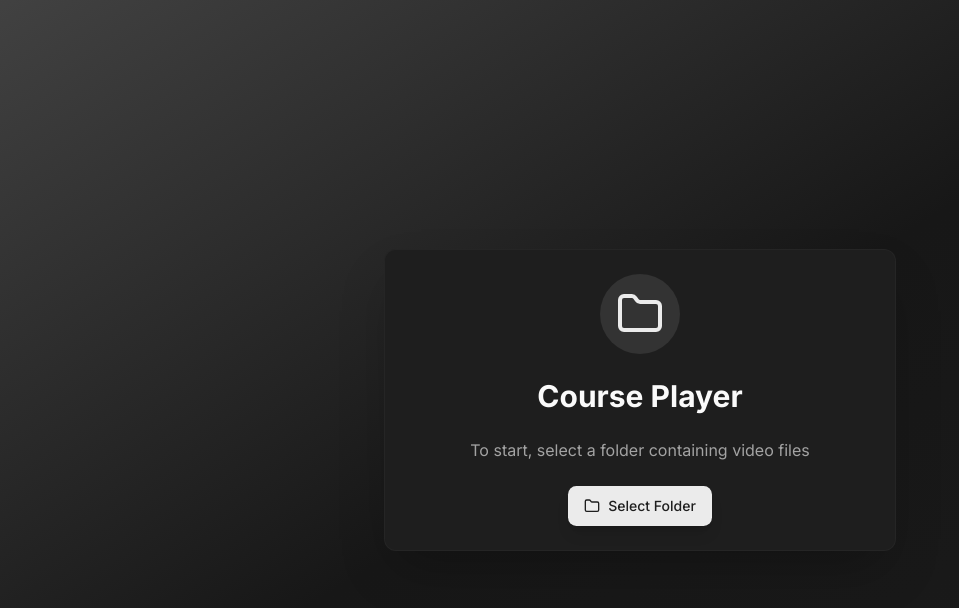
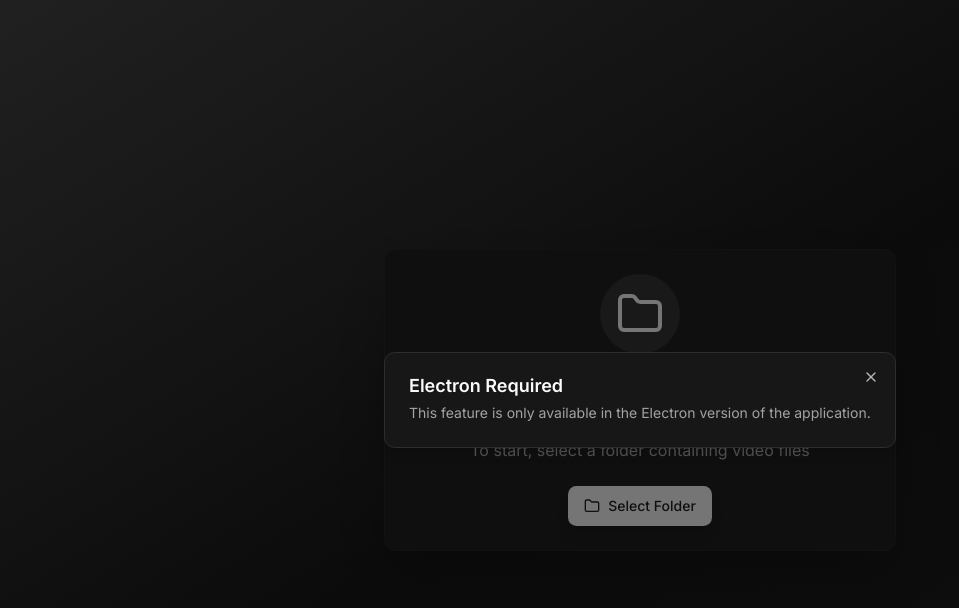
Before and after one commit to dannsb/course-player, a React (Create React App) app: page / in a window 1280 px wide. Both pictures are taken after a click on the button "Select Folder". Shown: the top 608 px of the page, without its empty margins (0-959 px from the left). Built offline with nearby package versions, Linux system fonts and the light colour scheme.

Commit message:
Enhance project configuration and UI components for video course player application

```diff
--- a/dist-electron/main.js
+++ b/dist-electron/main.js
@@ -21,7 +21,7 @@
     }
 }
 // IPC handler for renaming video files
-ipcMain.handle("rename-video", async (event, { oldPath, newTitle }) => {
+ipcMain.handle("rename-video", async (_event, { oldPath, newTitle }) => {
     try {
         const dir = path.dirname(oldPath);
         const ext = path.extname(oldPath);
--- a/electron/main.ts
+++ b/electron/main.ts
@@ -23,7 +23,7 @@
 }
 
 // IPC handler for renaming video files
-ipcMain.handle("rename-video", async (event, { oldPath, newTitle }) => {
+ipcMain.handle("rename-video", async (_event: any, { oldPath, newTitle }: { oldPath: string; newTitle: string }) => {
   try {
     const dir = path.dirname(oldPath);
     const ext = path.extname(oldPath);
@@ -79,7 +79,7 @@
     });
 
     // Sort video files naturally (alphanumeric)
-    videoFiles.sort((a, b) => {
+    videoFiles.sort((a: string, b: string) => {
       return a.localeCompare(b, undefined, { numeric: true, sensitivity: 'base' });
     });
 
--- a/public/index.html
+++ b/public/index.html
@@ -7,7 +7,7 @@
     <meta name="theme-color" content="#000000" />
     <meta
       name="description"
-      content="Web site created using create-react-app"
+      content="A video course player application for local video files"
     />
     <link rel="apple-touch-icon" href="%PUBLIC_URL%/logo192.png" />
     <!--
@@ -28,7 +28,7 @@
       work correctly both with client-side routing and a non-root public URL.
       Learn how to configure a non-root public URL by running `npm run build`.
     -->
-    <title>React App</title>
+    <title>Course Player</title>
   </head>
   <body>
     <noscript>You need to enable JavaScript to run this app.</noscript>
--- a/src/App.tsx
+++ b/src/App.tsx
@@ -3,15 +3,9 @@
 import VideoList from "./components/video-list/video-list";
 import FolderImport from "./components/folder-import/folder-import";
 import LoadingOverlay from "./components/ui/loading-overlay";
+import DialogNotification from "./components/ui/dialog-notification";
 import { Button } from "./components/ui/button";
 import { Separator } from "./components/ui/separator";
-import {
-  Dialog,
-  DialogContent,
-  DialogDescription,
-  DialogHeader,
-  DialogTitle,
-} from "./components/ui/dialog";
 import { FolderIcon } from "lucide-react";
 import { useDialog } from "./hooks/useDialog";
 import { useVideoProgress } from "./hooks/useVideoProgress";
@@ -46,7 +40,15 @@
   // Show folder import screen if no videos
   if (videos.length === 0) {
     return (
-      <FolderImport onFolderSelect={handleSelectFolder} hasVideos={false} />
+      <>
+        <FolderImport onFolderSelect={handleSelectFolder} hasVideos={false} />
+        <DialogNotification
+          isOpen={isOpen}
+          onOpenChange={setIsOpen}
+          title={content.title}
+          message={content.message}
+        />
+      </>
     );
   }
 
@@ -97,14 +99,12 @@
       )}
 
       {/* Dialog for notifications */}
-      <Dialog open={isOpen} onOpenChange={setIsOpen}>
-        <DialogContent>
-          <DialogHeader>
-            <DialogTitle>{content.title}</DialogTitle>
-            <DialogDescription>{content.message}</DialogDescription>
-          </DialogHeader>
-        </DialogContent>
-      </Dialog>
+      <DialogNotification
+        isOpen={isOpen}
+        onOpenChange={setIsOpen}
+        title={content.title}
+        message={content.message}
+      />
     </>
   );
 }
--- /dev/null
+++ b/src/components/ui/dialog-notification.tsx
@@ -0,0 +1,35 @@
+import { FC } from "react";
+import {
+  Dialog,
+  DialogContent,
+  DialogDescription,
+  DialogHeader,
+  DialogTitle,
+} from "./dialog";
+
+interface DialogNotificationProps {
+  isOpen: boolean;
+  onOpenChange: (open: boolean) => void;
+  title: string;
+  message: string;
+}
+
+const DialogNotification: FC<DialogNotificationProps> = ({
+  isOpen,
+  onOpenChange,
+  title,
+  message,
+}) => {
+  return (
+    <Dialog open={isOpen} onOpenChange={onOpenChange}>
+      <DialogContent>
+        <DialogHeader>
+          <DialogTitle>{title}</DialogTitle>
+          <DialogDescription>{message}</DialogDescription>
+        </DialogHeader>
+      </DialogContent>
+    </Dialog>
+  );
+};
+
+export default DialogNotification;
--- a/src/components/ui/dialog.tsx
+++ b/src/components/ui/dialog.tsx
@@ -58,7 +58,7 @@
       <DialogPrimitive.Content
         data-slot="dialog-content"
         className={cn(
-          "bg-background data-[state=open]:animate-in data-[state=closed]:animate-out data-[state=closed]:fade-out-0 data-[state=open]:fade-in-0 data-[state=closed]:zoom-out-95 data-[state=open]:zoom-in-95 fixed top-[50%] left-[50%] z-50 grid w-full max-w-[calc(100%-2rem)] translate-x-[-50%] translate-y-[-50%] gap-4 rounded-lg border p-6 shadow-lg duration-200 sm:max-w-lg",
+          "bg-background data-[state=open]:dialog-animate-in data-[state=closed]:dialog-animate-out fixed top-[50%] left-[50%] z-50 grid w-full max-w-[calc(100%-2rem)] translate-x-[-50%] translate-y-[-50%] gap-4 rounded-lg border p-6 shadow-lg sm:max-w-lg",
           className
         )}
         {...props}
--- a/src/global.css
+++ b/src/global.css
@@ -48,6 +48,37 @@
   .smooth-scroll {
     scroll-behavior: smooth;
   }
+
+  /* Custom dialog animation - only from bottom */
+  @keyframes dialog-slide-in {
+    from {
+      opacity: 0;
+      transform: translate(-50%, calc(-50% + 2rem));
+    }
+    to {
+      opacity: 1;
+      transform: translate(-50%, -50%);
+    }
+  }
+
+  @keyframes dialog-slide-out {
+    from {
+      opacity: 1;
+      transform: translate(-50%, -50%);
+    }
+    to {
+      opacity: 0;
+      transform: translate(-50%, calc(-50% + 2rem));
+    }
+  }
+
+  .dialog-animate-in {
+    animation: dialog-slide-in 0.2s ease-out;
+  }
+
+  .dialog-animate-out {
+    animation: dialog-slide-out 0.2s ease-in;
+  }
 }
 
 /* Video.js Custom Styles */
--- a/tsconfig.json
+++ b/tsconfig.json
@@ -11,7 +11,6 @@
     "module": "ESNext",
     "moduleResolution": "Node",
     "resolveJsonModule": true,
-    "isolatedModules": true,
     "noEmit": true,
     "jsx": "react-jsx",
     "baseUrl": ".",
```
Also changed, not shown: package.json (+53 -2 lines), public/manifest.json, 1 other file (tests, documents, lock files or other folders).
